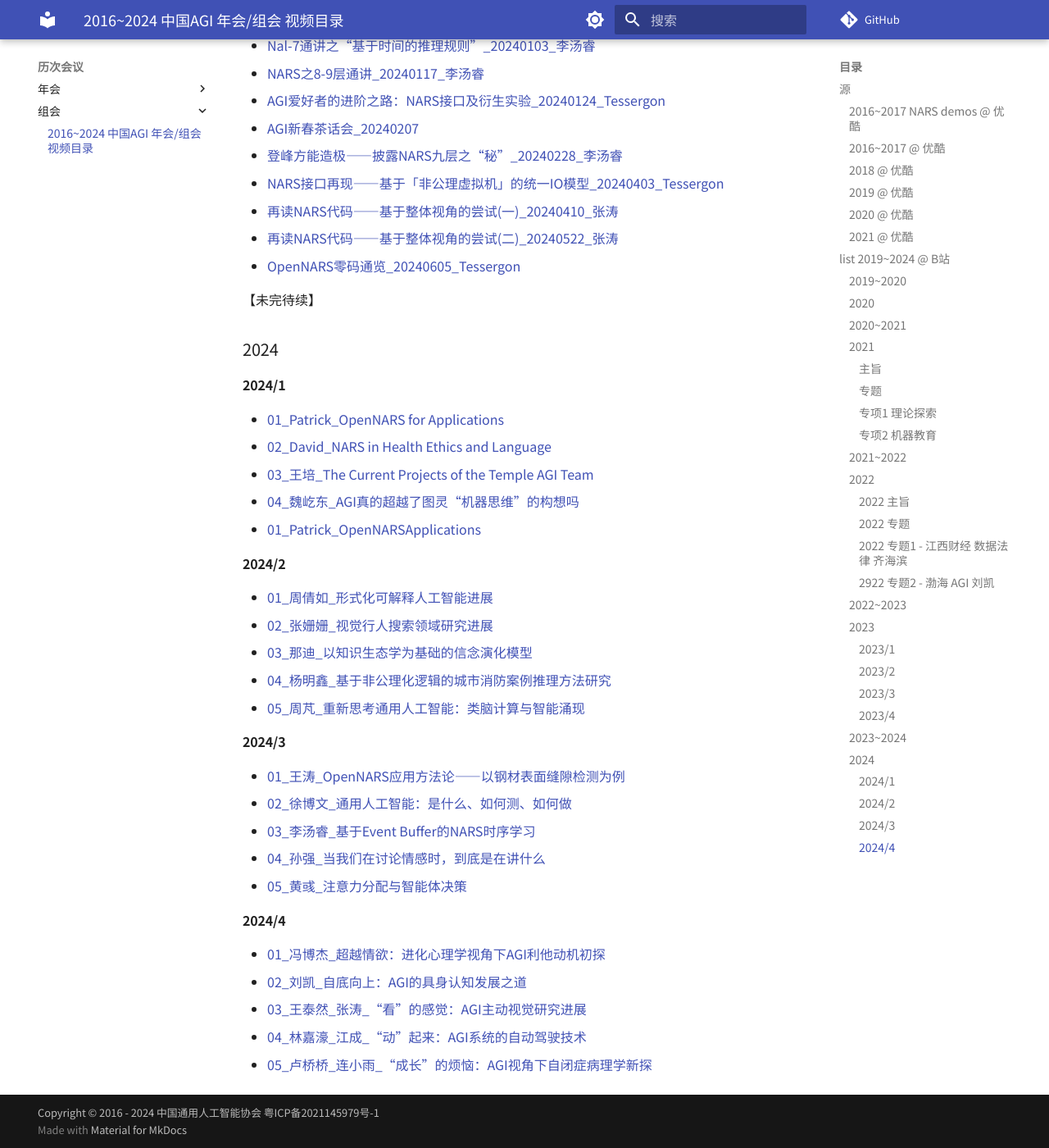
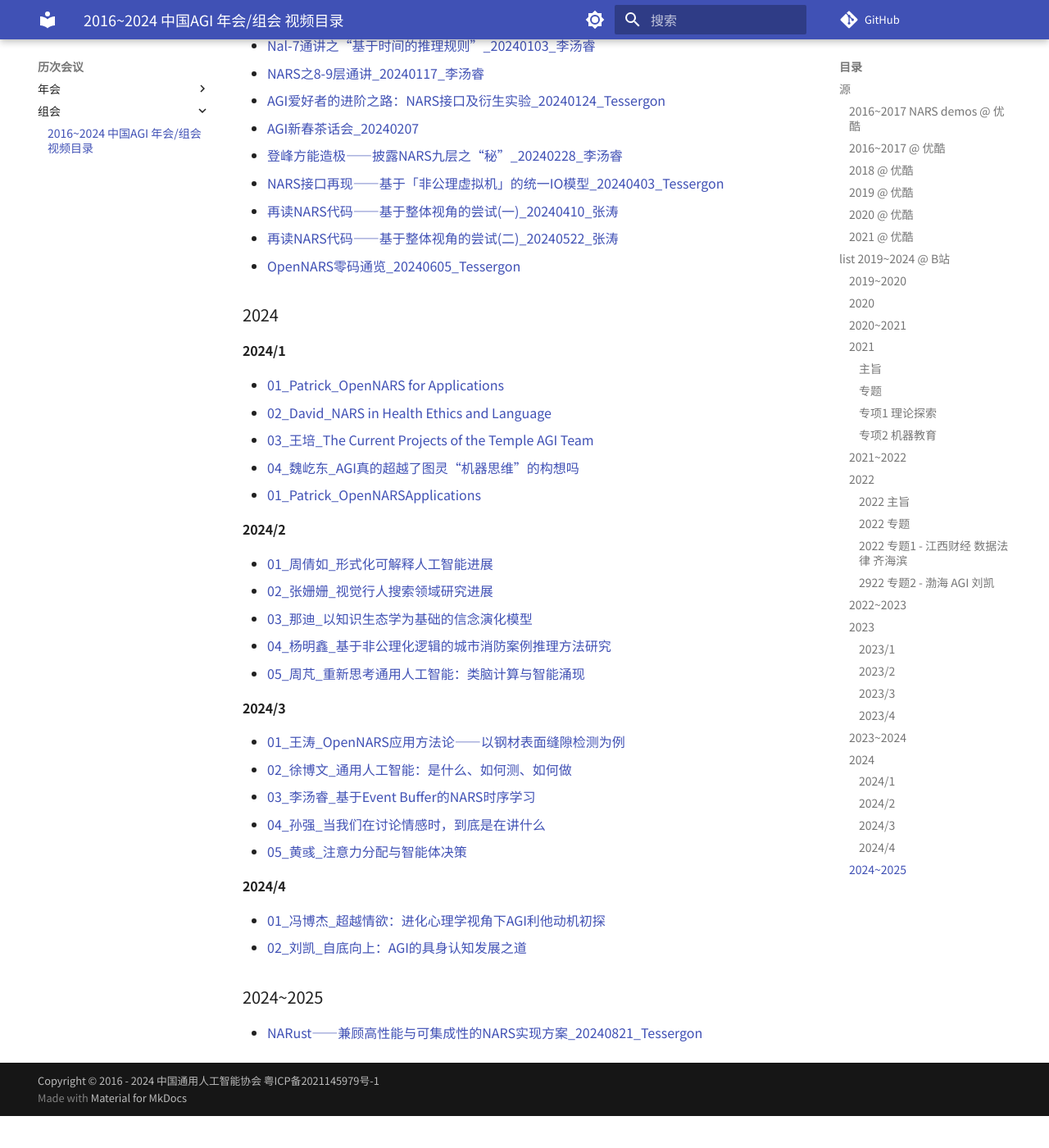
Before and after one commit to Hailaylin/agi-society-cn, an MkDocs documentation site: the page built from docs/conference/group_meeting_catalogue.md, in a window 1280 px wide and 1400 px high, scrolled down 12045 px. Shown: the whole window at 82% size. Built offline with MkDocs 1.6.1 and Material for MkDocs 9.7.7, drawn with Linux system fonts in a browser that asks for light colours; comment, search, counter and statistics services are not loaded; after the commit the page ends 13406 px from its top, so only the background shows below that.

Commit message:
feat: :sparkles: 增加NARust相关内容

```diff
--- a/docs/conference/group_meeting_catalogue.md
+++ b/docs/conference/group_meeting_catalogue.md
@@ -392,8 +392,6 @@
 - [再读NARS代码——基于整体视角的尝试(二)_20240522_张涛](https://www.bilibili.com/video/BV1o94y1r7hB?p=10)
 - [OpenNARS零码通览_20240605_Tessergon](https://www.bilibili.com/video/BV1o94y1r7hB?p=11)
 
-【未完待续】
-
 ### 2024
 
 #### 2024/1
@@ -424,6 +422,10 @@
 
 - [01_冯博杰_超越情欲：进化心理学视角下AGI利他动机初探](https://www.bilibili.com/video/BV1dx4y1x7Vn?p=1)
 - [02_刘凯_自底向上：AGI的具身认知发展之道](https://www.bilibili.com/video/BV1dx4y1x7Vn?p=2)
-- [03_王泰然_张涛_“看”的感觉：AGI主动视觉研究进展](https://www.bilibili.com/video/BV1dx4y1x7Vn?p=3)
+<!-- - [03_王泰然_张涛_“看”的感觉：AGI主动视觉研究进展](https://www.bilibili.com/video/BV1dx4y1x7Vn?p=3)
 - [04_林嘉濠_江成_“动”起来：AGI系统的自动驾驶技术](https://www.bilibili.com/video/BV1dx4y1x7Vn?p=4)
-- [05_卢桥桥_连小雨_“成长”的烦恼：AGI视角下自闭症病理学新探](https://www.bilibili.com/video/BV1dx4y1x7Vn?p=5)
+- [05_卢桥桥_连小雨_“成长”的烦恼：AGI视角下自闭症病理学新探](https://www.bilibili.com/video/BV1dx4y1x7Vn?p=5) -->
+
+### 2024~2025
+
+- [NARust——兼顾高性能与可集成性的NARS实现方案_20240821_Tessergon](https://www.bilibili.com/video/BV1LxWYeBEiZ/?p=1)
--- a/mkdocs.yml
+++ b/mkdocs.yml
@@ -104,6 +104,7 @@ nav:
       - nars/impl/nars_python.md
       - nars/impl/nars_swift.md
       - nars/impl/narst.md
+      - nars/impl/narust.md
       - nars/impl/ona.md
       - nars/impl/openjunars.md
       - nars/impl/opennars.md
```
Also changed, not shown: docs/nars/impl/index.md (+1 -0 lines), docs/nars/impl/narust.md (added, +23 -0 lines), docs/nars/image/impl/narust/narust-158.svg (added).
